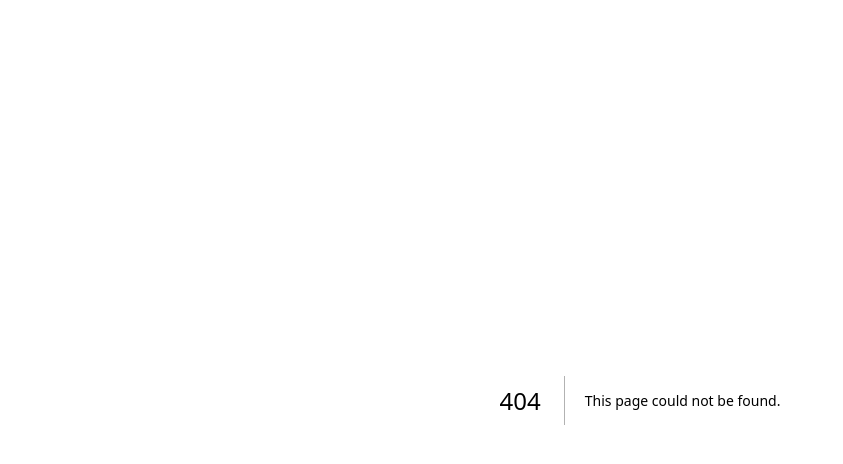
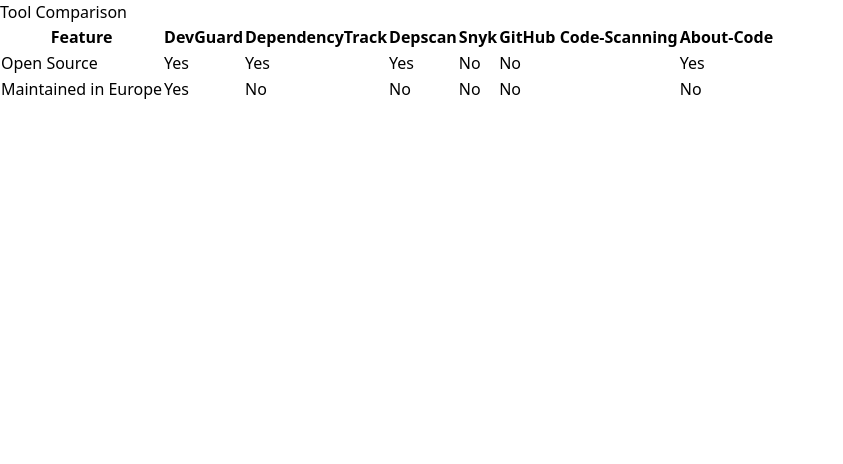
Before and after one commit to l3montree-dev/devguard-documentation, a Next.js app: page /getting-started/tool-comparison in a window 1280 px wide. Before the commit this address had no page. Shown: the top 464 px of the page, without its empty margins (0-843 px from the left). Built offline with nearby package versions, Linux system fonts and the light colour scheme.

Commit message:
removes risk management flag

```diff
--- /dev/null
+++ b/src/pages/getting-started/tool-comparison.mdx
@@ -0,0 +1,7 @@
+# Tool Comparison
+
+
+|Feature|DevGuard|DependencyTrack|Depscan|Snyk|GitHub Code-Scanning|About-Code
+|---|---|---|---|---|---|---|
+|Open Source|Yes|Yes|Yes|No|No|Yes|
+|Maintained in Europe|Yes|No|No|No|No|No|
```
Also changed, not shown: src/pages/getting-started/index.mdx (+1 -2 lines).
